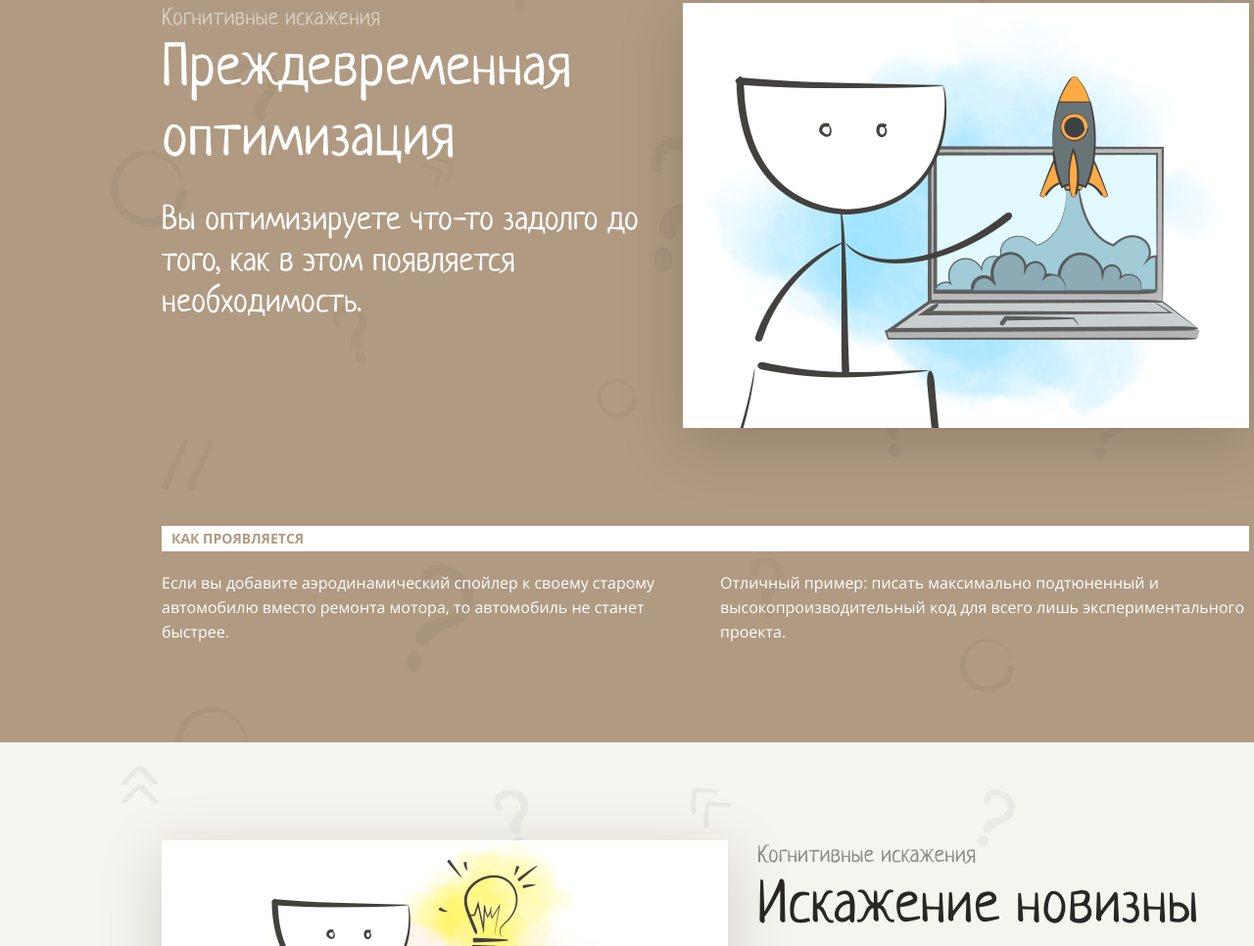
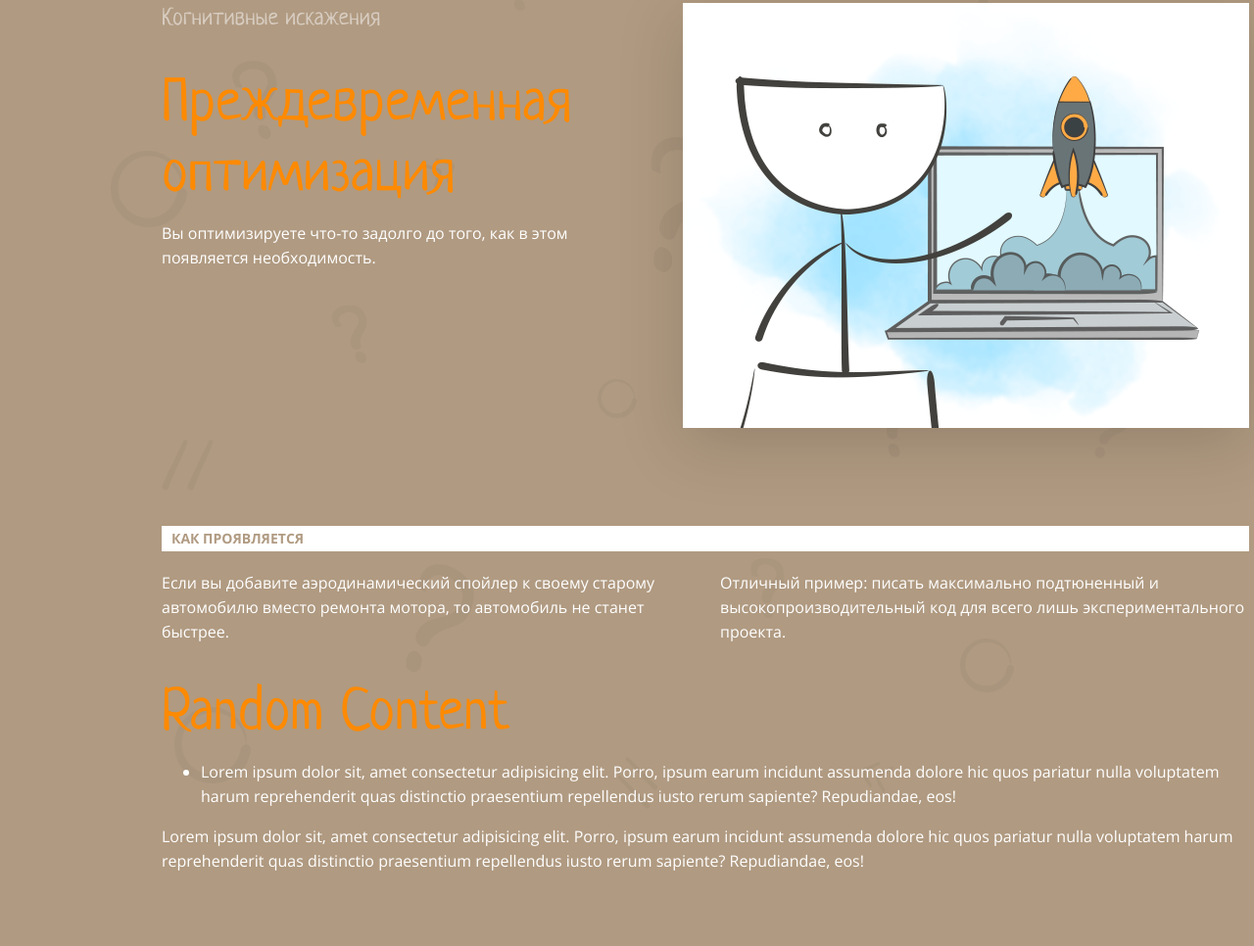
Before and after one commit to VMarf/layout-designer-project-lvl1, a website: page src/index.html in a window 1280 px wide. Shown: the part 3706-4672 px from the top of the page at 98% size. Drawn offline with Linux system fonts and the light colour scheme.

Commit message:
Test random text fix

```diff
--- a/src/index.html
+++ b/src/index.html
@@ -105,7 +105,7 @@
           <p class="cognitive-biases-info-text simple-text">Отличный пример: писать максимально подтюненный и высокопроизводительный код для всего лишь экспериментального проекта.</p>
         </div>
         <!-- TODO: Удалить -->
-        <!-- <div style="margin-top: 30px; color: white;">
+        <div style="margin-top: 30px; color: white;">
           <h2>Random Content</h2>
 
           <ul>
@@ -113,7 +113,7 @@
           </ul>
 
           <p>Lorem ipsum dolor sit, amet consectetur adipisicing elit. Porro, ipsum earum incidunt assumenda dolore hic quos pariatur nulla voluptatem harum reprehenderit quas distinctio praesentium repellendus iusto rerum sapiente? Repudiandae, eos!</p>
-        </div> -->
+        </div>
       </div>
     </section>
     <section class="section cognitive-biases-background cognitive-biases-sections-distortion-of-novelty cognitive-biases-light" id="distortion-of-novelty">
--- a/src/styles/style.css
+++ b/src/styles/style.css
@@ -518,7 +518,12 @@ html {
 }
 
 /* Для тестов */
-.cognitive-biases-sections-premature-optimization div[style="margin-top: 30px; color: white;"] h2 {
+.cognitive-biases-sections-premature-optimization .container:last-child {
+  position: relative;
+  z-index: 300;
+}
+
+.cognitive-biases-sections-premature-optimization .container:last-child h2 {
   margin-top: 36px;
   margin-bottom: 10px;
   font-family: 'Neucha', sans-serif;
@@ -528,18 +533,18 @@ html {
   color: #FE8A02;
 }
 
-.cognitive-biases-sections-premature-optimization div[style="margin-top: 30px; color: white;"] ul {
+.cognitive-biases-sections-premature-optimization .container:last-child ul {
   margin-top: 0;
 }
 
-.cognitive-biases-sections-premature-optimization div[style="margin-top: 30px; color: white;"] li {
+.cognitive-biases-sections-premature-optimization .container:last-child li {
   font-family: 'Open Sans', sans-serif;
   font-size: 16px;
   font-weight: 400;
   line-height: 25px;
 }
 
-.cognitive-biases-sections-premature-optimization div[style="margin-top: 30px; color: white;"] p {
+.cognitive-biases-sections-premature-optimization .container:last-child p {
   font-family: 'Open Sans', sans-serif;
   font-size: 16px;
   font-weight: 400;
```
